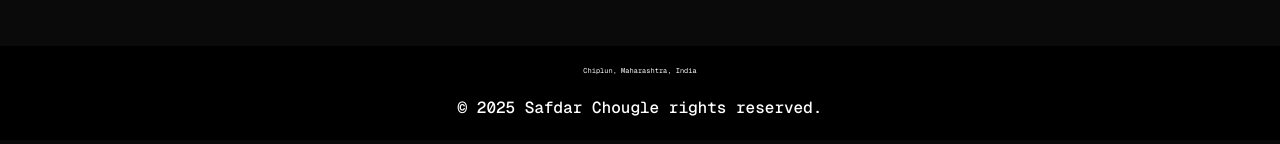
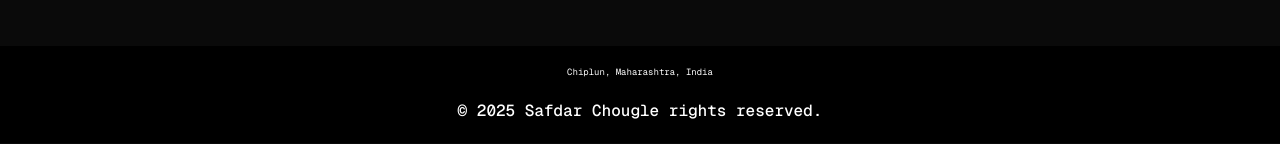
Before and after one commit to chouglesafdar22/Portfolio-Next.js-, a Next.js app in the folder portfolio-ui/: page / in a window 1280 px wide. Shown: the part 2603-2747 px from the top of the page. Built offline with nearby package versions, Linux system fonts and the light colour scheme.

Commit message:
Update Footer.js

```diff
--- a/portfolio-ui/app/components/Footer.js
+++ b/portfolio-ui/app/components/Footer.js
@@ -8,7 +8,7 @@ function Footer() {
       <ScrollWrapper direction="down" ease="easeOut">
         <footer className="bg-black w-screen relative overflow-hidden px-2 py-5 text-white flex items-center justify-center text-center">
           <div className="flex flex-col gap-5 justify-center items-center text-center">
-            <span className='"text-[3px] flex sm:text-[5px] text-center justify-center items-center lg:text-[7px] font-mono font-light"'>Chiplun, Maharashtra, India</span>
+            <span className="text-[5px] flex sm:text-[7px] text-center justify-center items-center lg:text-[9px] font-mono">Chiplun, Maharashtra, India</span>
             <span className="text-[12px] flex sm:text-sm text-center justify-center items-center lg:text-base font-mono font-medium">
               &copy; 2025 Safdar Chougle rights reserved.
             </span>
```
